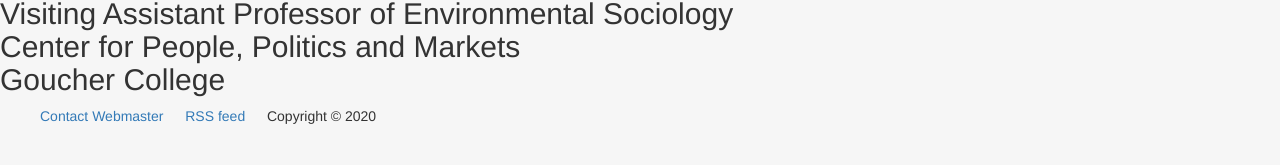
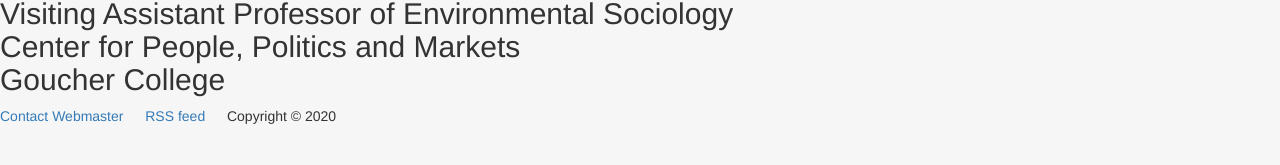
Before and after one commit to resilience1/resilience1.github.io, a Jekyll site: the page index.html, which Jekyll copies as it is, in a window 1280 px wide. Shown: the part 135-300 px from the top of the page. Built offline with Jekyll 4.4.1, drawn with Linux system fonts in a browser that asks for light colours; nearby versions of some CDN libraries.

Commit message:
Update index.html

```diff
--- a/index.html
+++ b/index.html
@@ -78,12 +78,10 @@
 
     <script src="js/main.js"></script>
 	    </body>
-	    <footer>
-	    		<ul>
-				<a href="mailto:mrlengefeld@protonmail.com">Contact Webmaster</a> &emsp;
+	    <div class="footer">
+	  <a href="mailto:mrlengefeld@protonmail.com">Contact Webmaster</a> &emsp;
 				<a href="https://resilience1.github.io/blog/atom.xml">RSS feed</a> &emsp;
 				Copyright © 2020
-				</ul>
-</footer>
-  </body>
+				</ul></h2>
+	  </div>
 </html>
```
